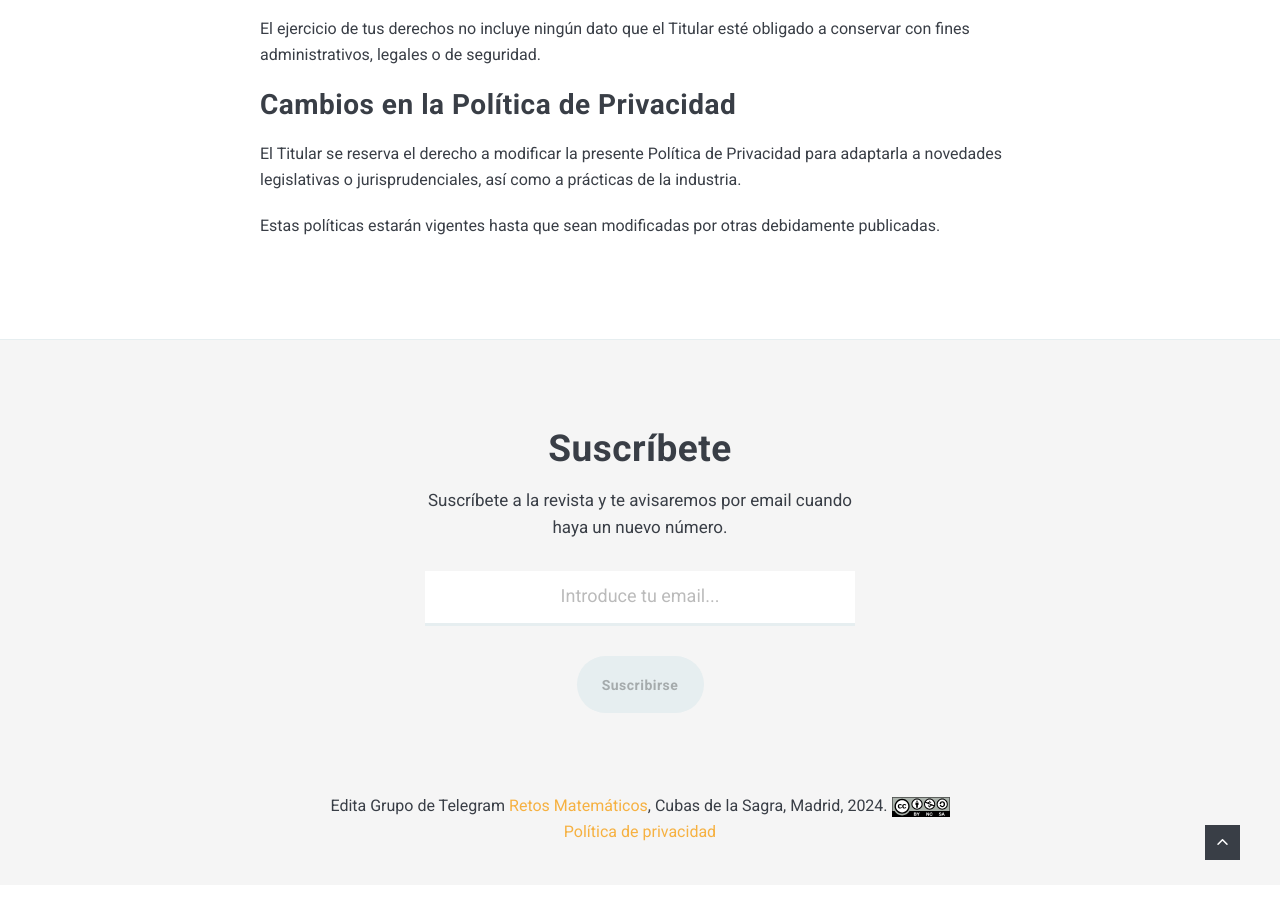
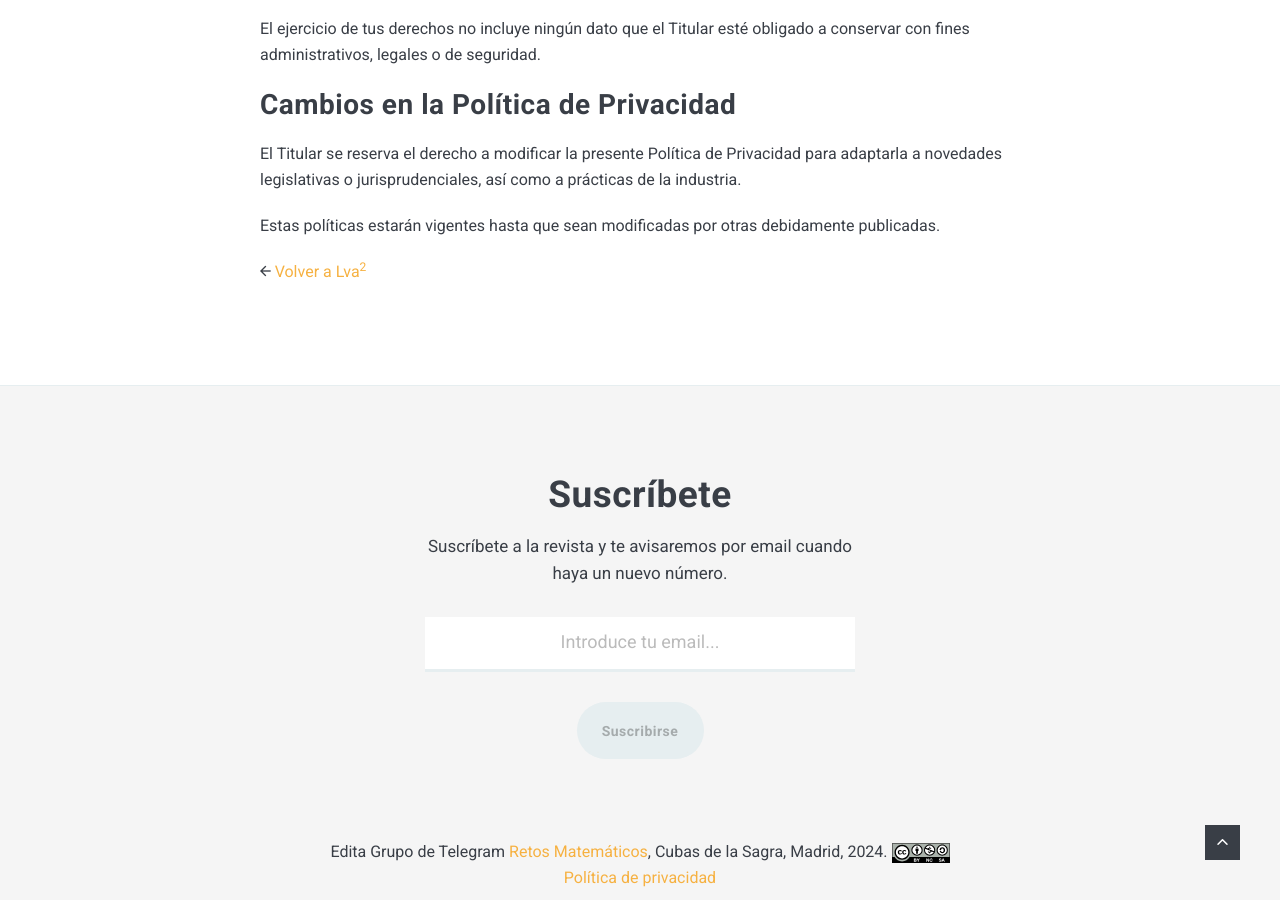
Before and after one commit to revistalva2/lva2.github.io, a Jekyll site: the page built from politica.html, in a window 1280 px wide and 900 px high, scrolled down 5134 px. Built offline with Jekyll 4.4.1, drawn with Linux system fonts in a browser that asks for light colours; nearby versions of some CDN libraries.

Commit message:
politica

```diff
--- a/politica.html
+++ b/politica.html
@@ -140,3 +140,6 @@ permalink: /politica.html
 <h2>Cambios en la Política de Privacidad</h2>
 <p>El Titular se reserva el derecho a modificar la presente Política de Privacidad para adaptarla a novedades legislativas o jurisprudenciales, así como a prácticas de la industria.</p>
 <p>Estas políticas estarán vigentes hasta que sean modificadas por otras debidamente publicadas.</p>
+
+
+<p class="back-arrow"><i class="ion ion-md-arrow-back"></i> <a href="{{site.baseurl}}/">Volver a Lva<sup>2</sup></a></p>
```
Also changed, not shown: 2 other files.
